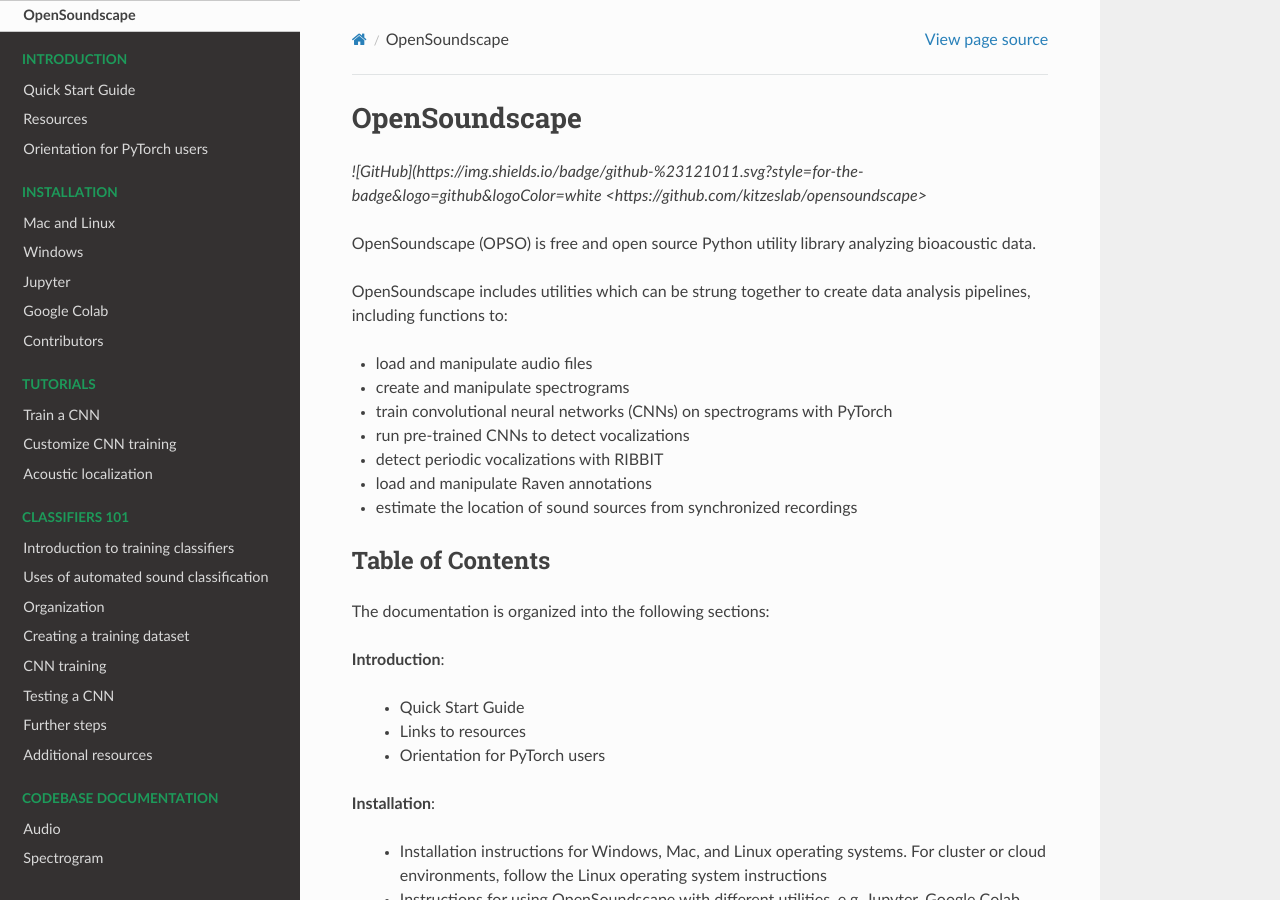
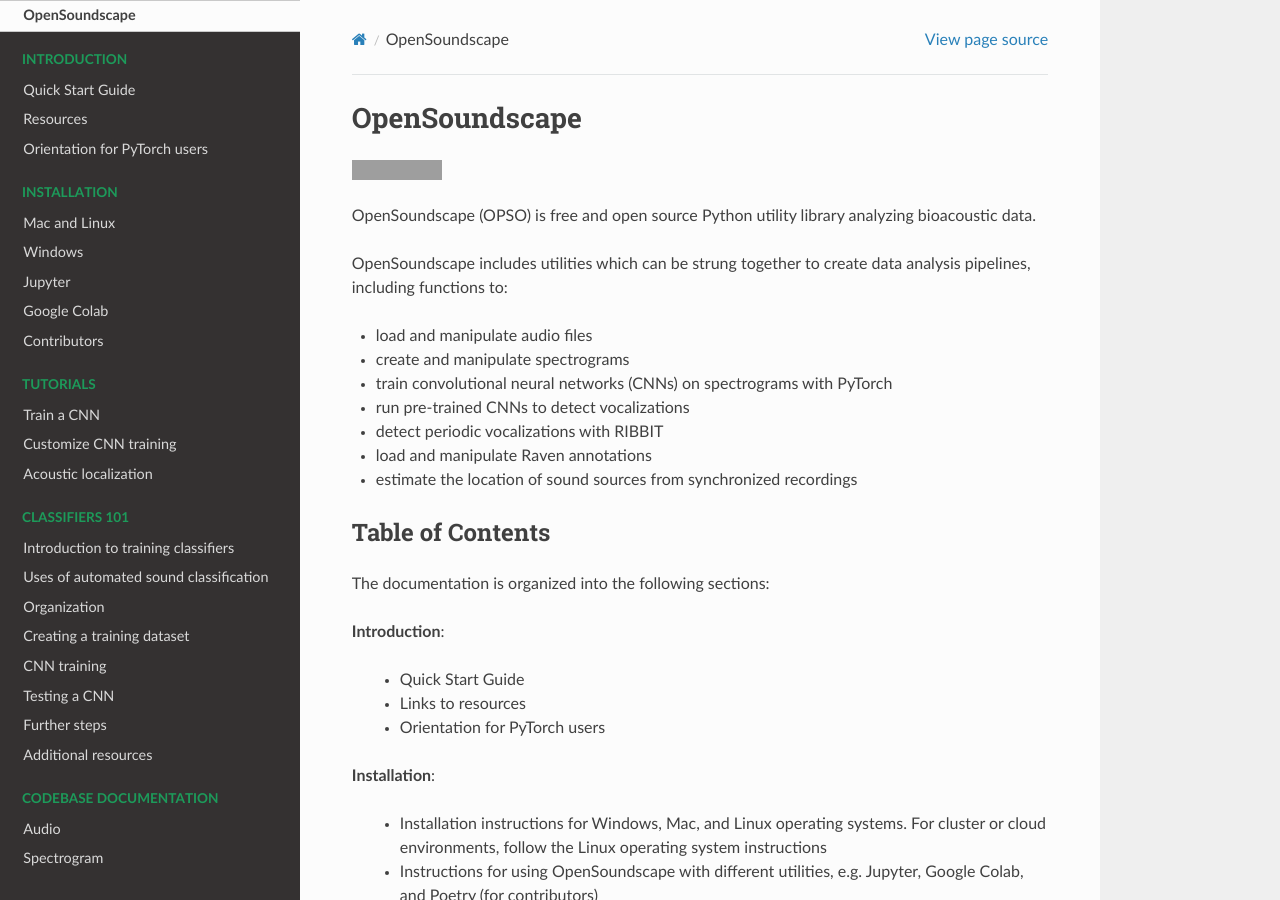
Before and after one commit to kitzeslab/opensoundscape, a Sphinx documentation site: the page built from docs/index.rst, in a window 1280 px wide and 900 px high. Built offline with Sphinx 7.4.7 and the Read the Docs theme 2.0.0, drawn with Linux system fonts in a browser that asks for light colours; pages that are not in the unit, such as notebooks, are missing from menus; the version number is read from the project's files by our own code; grey boxes are pictures that could not be loaded.

Commit message:
Fix GitHub image formatting

```diff
--- a/docs/index.rst
+++ b/docs/index.rst
@@ -1,7 +1,8 @@
 OpenSoundscape
 ==============
 
-`![GitHub](https://img.shields.io/badge/github-%23121011.svg?style=for-the-badge&logo=github&logoColor=white <https://github.com/kitzeslab/opensoundscape>`
+.. image:: https://img.shields.io/badge/github-%23121011.svg?style=for-the-badge&logo=github&logoColor=white
+   :target: https://github.com/kitzeslab/opensoundscape
 
 OpenSoundscape (OPSO) is free and open source Python utility library analyzing bioacoustic data.
 
```
